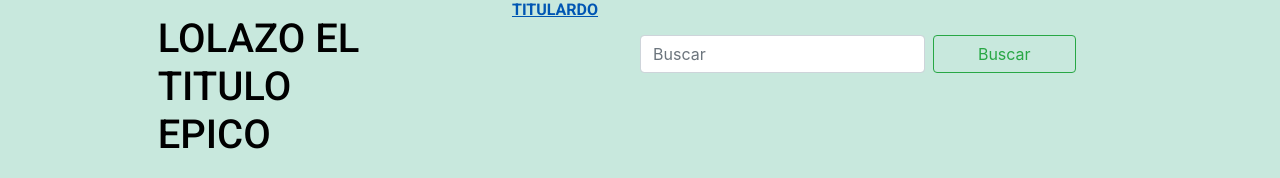
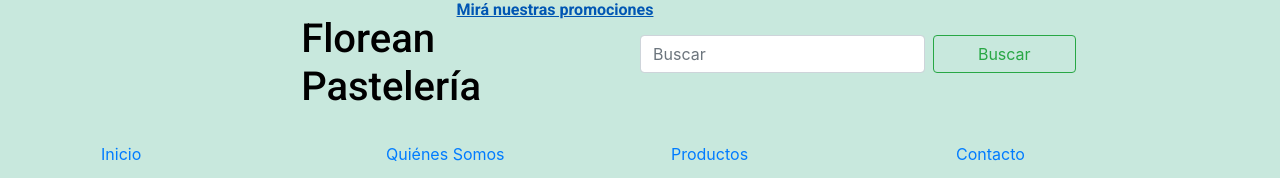
Before and after one commit to Sebox07/floreanpasteleria, a website: page index.html in a window 1280 px wide. Shown: the top 178 px of the page. Drawn offline with nearby package versions, Linux system fonts and the light colour scheme.

Commit message:
"modifique la página para finalizarla"

```diff
--- a/index.html
+++ b/index.html
@@ -3,6 +3,8 @@
 <head>
 	<meta charset="UTF-8">
 	<meta name="viewport" content="width=device-width, initial-scale=1">
+	<meta name="description" content="Florean Pastelería Artesanal"/>
+	<meta name="keywords" content="HTML, ASP, JS, META, TORTAS, PASTELERIA, DULCE, PASTEL, FIESTA, CUMPLEAÑOS, ARTESANAL"/>
 	<link rel="stylesheet" href="https://cdnjs.cloudflare.com/ajax/libs/animate.css/4.1.1/animate.min.css"/> <!-- animaciones -->
 	<link rel="stylesheet" type="text/css" href="css/estilos.css">
 	<!-- estilos mios css -->
@@ -15,14 +17,14 @@
 	<script src="https://cdn.jsdelivr.net/npm/popper.js@1.16.1/dist/umd/popper.min.js" integrity="sha384-9/reFTGAW83EW2RDu2S0VKaIzap3H66lZH81PoYlFhbGU+6BZp6G7niu735Sk7lN" crossorigin="anonymous"></script>
 	<script src="https://stackpath.bootstrapcdn.com/bootstrap/4.5.2/js/bootstrap.min.js" integrity="sha384-B4gt1jrGC7Jh4AgTPSdUtOBvfO8shuf57BaghqFfPlYxofvL8/KUEfYiJOMMV+rV" crossorigin="anonymous"></script>
 	<!-- javascript -->
-	<title>Florean Pastelería</title>
+	<title>Florean Pastelería Artesanal</title>
 </head>
 <body class="pagina__fondo">
 	<header>
-		<h1 class="header__promociones container row"> <a class="col-6 col-md-12" href="pages/promociones.html">TITULARDO</a> </h1>
+		<h1 class="header__promociones container row"> <a class="col-6 col-md-12" href="pages/promociones.html">Mirá nuestras promociones</a> </h1>
 	 	<section class="container">
 			<ul class="nav justify-content-end row">
-				<li> <h1 class="col-6 col-md-6 col-lg-6 header__titulo">LOLAZO EL TITULO EPICO</h1> </li>
+				<li> <h1 class="col-6 col-md-6 col-lg-6 header__titulo">Florean Pastelería</h1> </li>
 				<li class="nav-item col-12 col-sm-12 col-md-6 col-lg-6 header__buscador">
 					<nav>
 					  <form class="form-inline row">
```
